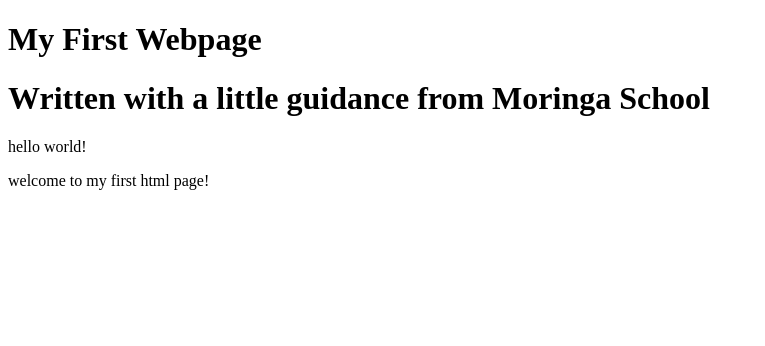
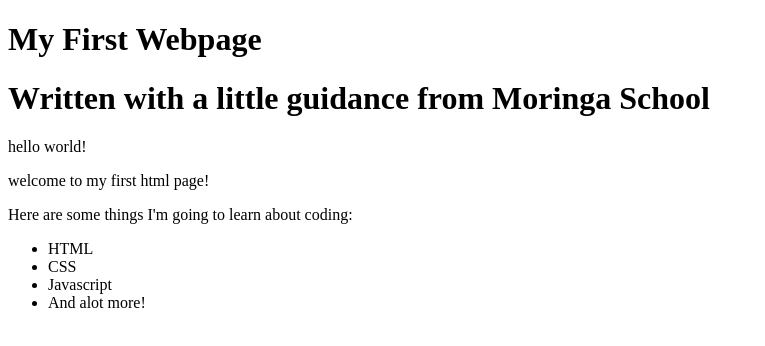
Before and after one commit to nicksysimple/my-firstwebpage, a plain HTML site: page my-firstwebpage.html in a window 1280 px wide. Shown: the whole page, without its empty margins (0-765 px from the left). Drawn offline with Linux system fonts and the light colour scheme.

Commit message:
add list elements

```diff
--- a/my-firstwebpage.html
+++ b/my-firstwebpage.html
@@ -10,4 +10,13 @@
     <p>hello world!</p>
     <p>welcome to my first html page!</p>
 </body>
+
+    <p>Here are some things I'm going to learn about coding:</p>
+    <ul>
+        <li>HTML</li>
+        <li>CSS</li>
+        <li>Javascript</li>
+        <li>And alot more!</li>
+    </ul>
+  </body>
 </html>
```
